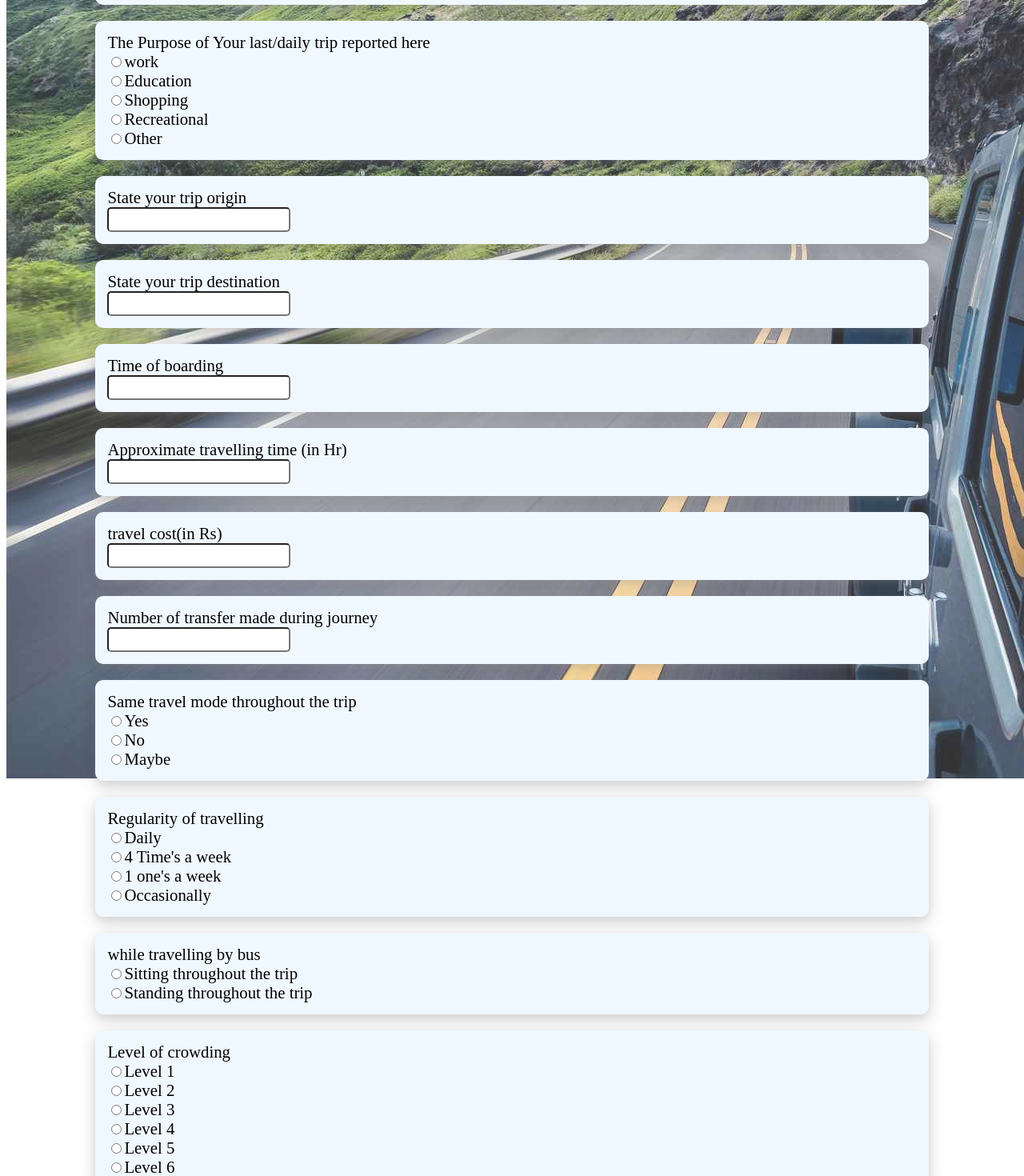
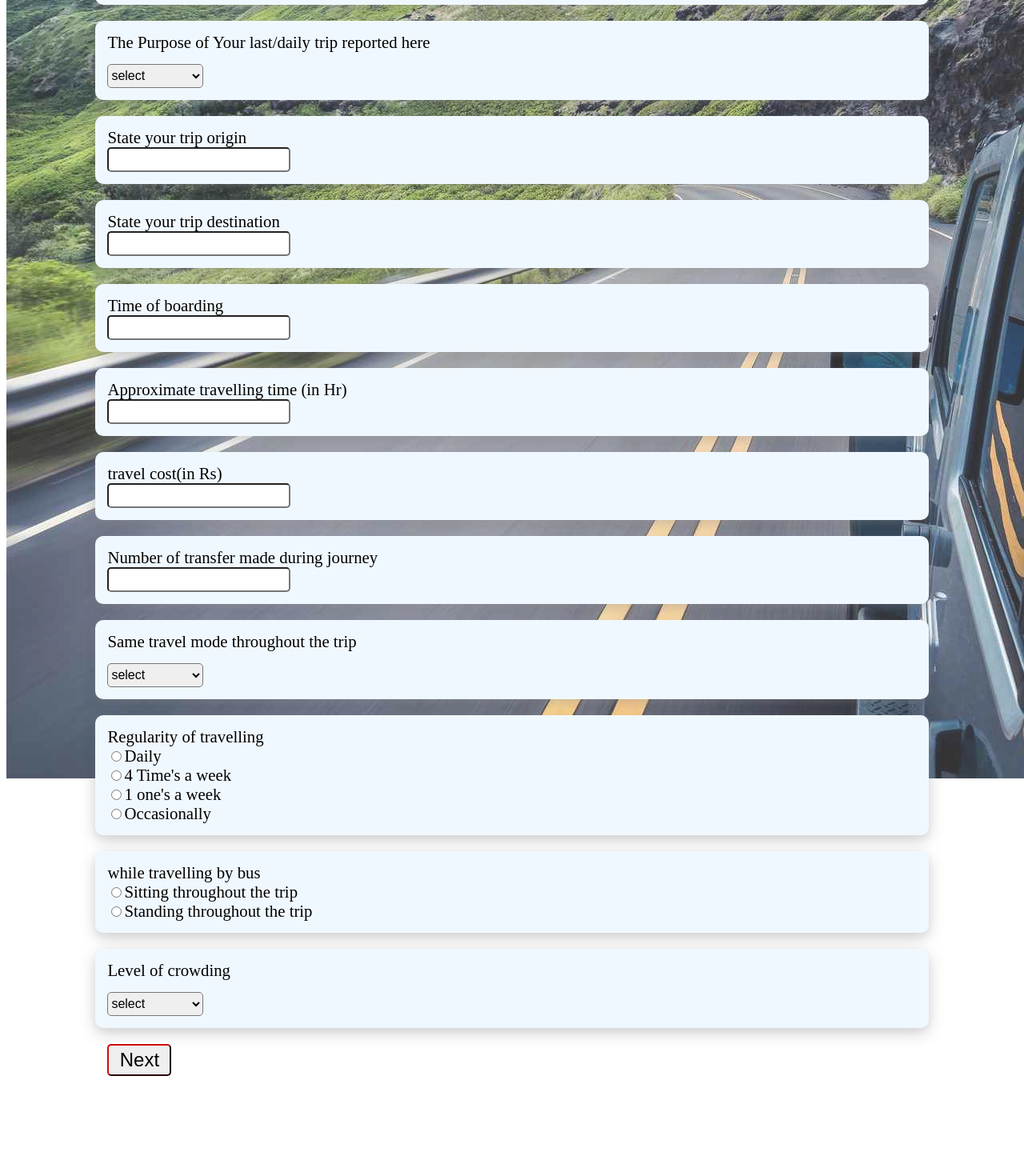
Before and after one commit to ishwar4230/survey1frontend, a React (Create React App) app in the folder task/: page / in a window 1280 px wide. Shown: the part 160-1630 px from the top of the page at 80% size. After the commit the page ends 1563 px from the top, so only its background shows below. Built offline with nearby package versions, Linux system fonts and the light colour scheme.

Commit message:
added dropdown

```diff
--- a/task/src/components/main/Survey.js
+++ b/task/src/components/main/Survey.js
@@ -7,7 +7,7 @@ import tripimg from "../images/road-trip.jpg"
 const Survey = () => {
 
     // Install math.js library via npm:
-// npm install mathjs
+    // npm install mathjs
 
 
     const navigate = useNavigate();
@@ -30,6 +30,7 @@ const Survey = () => {
     const [crowd, Setcrowd] = useState("");
     const data = { purpose, origin, destn, timeb, traveltime, travelcost, transfer, mode, regularity, sitting, crowd };
     const navigatetopage2 = () => {
+        console.log(data);
         navigate("/page2", { state: data });
     };
 
@@ -58,31 +59,31 @@ const Survey = () => {
 
                 <p className='headp1'>Please answer the following questions according to your last trip </p>
             </div>
-            {/* <div className='email' className='total'>
+            {/* <div className='email total'>
                 <p>Enter your email</p>
-                <input type="email" name="email" className='textb' />
+
+                <select name="cars" className="drop-down" onChange={(e)=>{console.log(e.target.value)}}>
+                    <option value="">select</option>
+                    <option value="volvo">Volvo</option>
+                    <option value="saab">Saab</option>
+                    <option value="opel">Opel</option>
+                    <option value="audi">Audi</option>
+                </select>
             </div> */}
             <div className='purpose total'>
                 <p>The Purpose of Your last/daily trip reported here</p>
-                <input type="radio" name="rd1" value="work" onChange={(e) => SetPurpose(e.target.value)}></input>
-                <label>work</label>
-                <br />
-                <input type="radio" value="education" onChange={(e) => SetPurpose(e.target.value)} name="rd1"></input>
-                <label>Education</label>
-                <br />
-                <input type="radio" value="shopping" onChange={(e) => SetPurpose(e.target.value)} name="rd1"></input>
-                <label>Shopping</label>
-                <br />
-                <input type="radio" value="Recreational" onChange={(e) => SetPurpose(e.target.value)} name="rd1"></input>
-                <label>Recreational</label>
-                <br />
-                <input type="radio" value="Other" onChange={(e) => SetPurpose(e.target.value)} name="rd1"></input>
-                <label>Other</label>
+                <select name='purpose' className='drop-down' onChange={(e) => SetPurpose(e.target.value)}>
+                <option value="">select</option>
+                    <option value="work">work</option>
+                    <option value="Education">Education</option>
+                    <option value="Shopping">Shopping</option>
+                    <option value="Recreational">Recreational</option>
+                    <option value="Other">Other</option>
 
-
-
+                </select>
 
             </div>
+
             <div className='origin total'>
                 <p>State your trip origin </p>
                 <input type="text" value={origin} onChange={(e) => setOrigin(e.target.value)} name="origin" className='textb' />
@@ -109,13 +110,14 @@ const Survey = () => {
             </div>
             <div className='samemode total'>
                 <p>Same travel mode throughout the trip</p>
-                <input type="radio" value="yes" onChange={(e) => Setmode(e.target.value)} name="rd2"></input>
-                <label>Yes</label>
-                <br />
-                <input type="radio" value="no" onChange={(e) => Setmode(e.target.value)} name="rd2"></input>
-                <label>No</label><br />
-                <input type="radio" value="maybe" onChange={(e) => Setmode(e.target.value)} name="rd2"></input>
-                <label>Maybe</label>
+                <select name='samemode' className='drop-down' onChange={(e) => Setmode(e.target.value)}>
+                <option value="">select</option>
+                    <option value="Yes">Yes</option>
+                    <option value="No">No</option>
+                    <option value="Maybe">Maybe</option>
+
+
+                </select>
             </div>
             <div className='regularity total'>
                 <p>Regularity of travelling</p>
@@ -137,18 +139,16 @@ const Survey = () => {
             </div>
             <div className='level total'>
                 <p>Level of crowding</p>
-                <input type="radio" value="1" onChange={(e) => Setcrowd(e.target.value)} name="rd5"></input>
-                <label>Level 1</label><br />
-                <input type="radio" value="2" onChange={(e) => Setcrowd(e.target.value)} name="rd5"></input>
-                <label>Level 2</label><br />
-                <input type="radio" value="3" onChange={(e) => Setcrowd(e.target.value)} name="rd5"></input>
-                <label>Level 3</label><br />
-                <input type="radio" value="4" onChange={(e) => Setcrowd(e.target.value)} name="rd5"></input>
-                <label>Level 4</label><br />
-                <input type="radio" value="5" onChange={(e) => Setcrowd(e.target.value)} name="rd5"></input>
-                <label>Level 5</label><br />
-                <input type="radio" value="6" onChange={(e) => Setcrowd(e.target.value)} name="rd5"></input>
-                <label>Level 6</label>
+                <select name='crowd-level' className='drop-down' onChange={(e) => Setcrowd(e.target.value)}>
+                <option value="">select</option>
+                    <option value="1">Level-1</option>
+                    <option value="2">Level-2</option>
+                    <option value="3">Level-3</option>
+                    <option value="4">Level-4</option>
+                    <option value="5">Level-5</option>
+                    <option value="6">Level-6</option>
+
+                </select>
             </div>
             <button onClick={() => {
                 // collectdata();
--- a/task/src/components/main/surStyle.css
+++ b/task/src/components/main/surStyle.css
@@ -32,6 +32,13 @@
 .headp1{
 
 }
+.drop-down{
+    width: 120px;
+    height: 30px;
+    font-size: 1rem;
+    border-radius: 5px;
+    margin-top: 15px;
+}
 .textb{
     height: 25px;
     border-radius: 5px;
```
